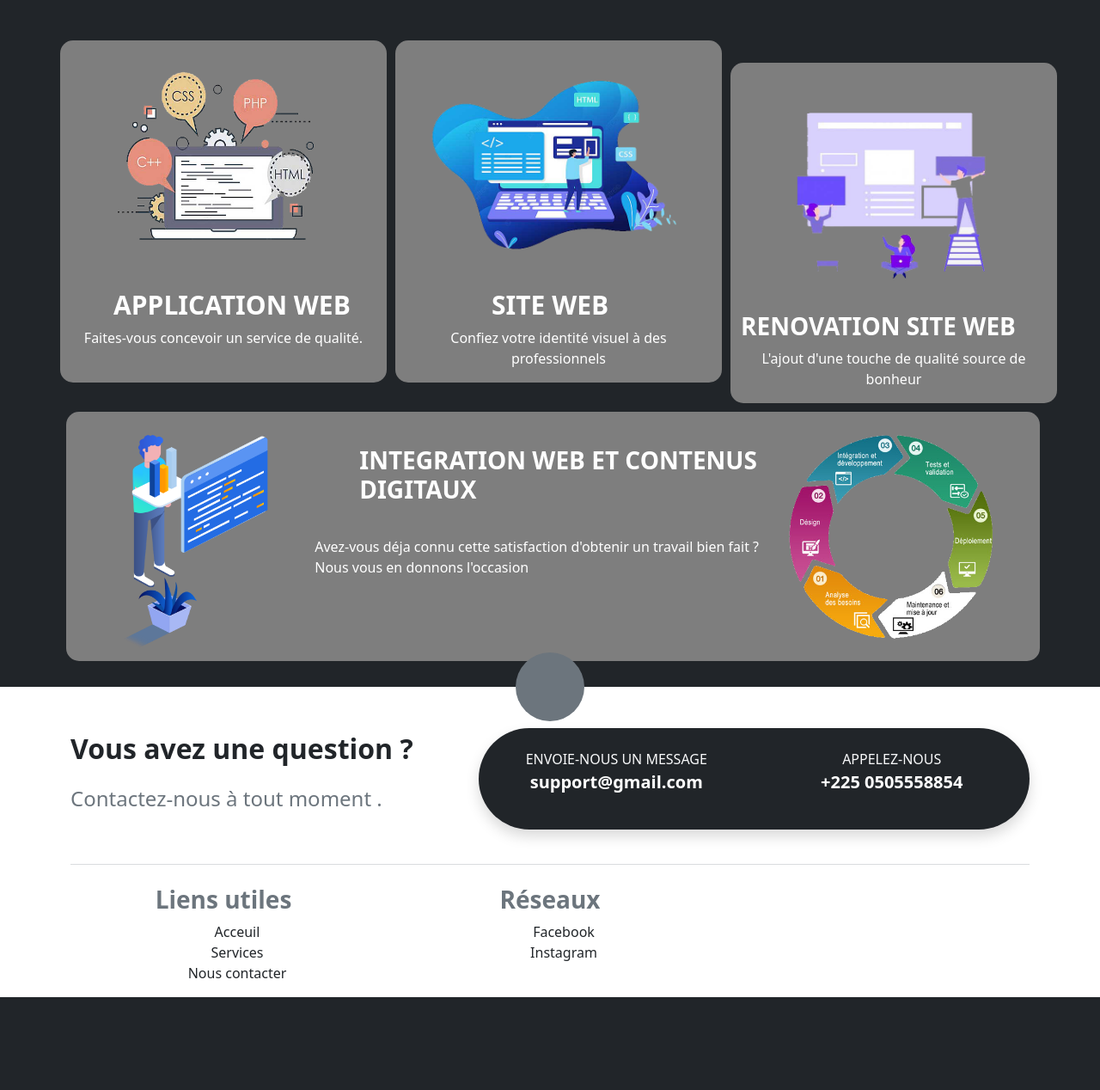
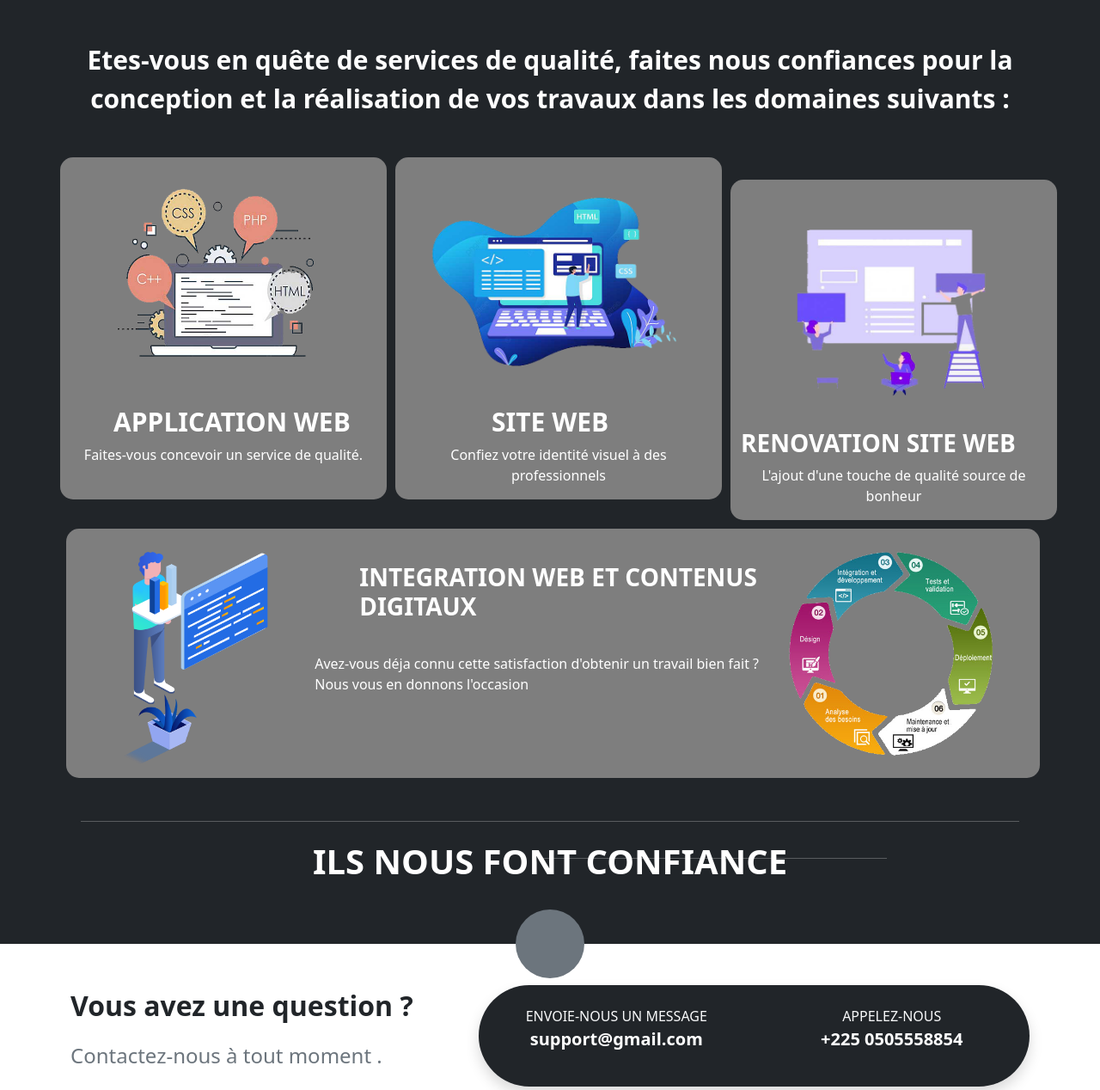
Before and after one commit to hugh-devPhp/Software-Int-Site, a website: page index.html in a window 1280 px wide. Shown: the part 574-1842 px from the top of the page at 86% size. Before the commit the page ends 1754 px from the top, so only its background shows below. Drawn offline with nearby package versions, Linux system fonts and the light colour scheme.

Commit message:
--- Auto-Git Commit ---

```diff
--- a/index.html
+++ b/index.html
@@ -85,8 +85,14 @@
       </div>
     </div>-->
 
+    <div class="container cont1">
+      <div class="row">
+        <p class="textser"><b style="color: white;">Etes-vous en quête de services de qualité, faites nous confiances pour la conception et la réalisation de vos travaux dans les domaines suivants :</b></p>
+      </div>
+    </div>
 
-  <div class="container cont1">
+  <div class="container cont2">
+
     <div class="row">
       <div class="col-lg-4 formea">
         <div class="row">
@@ -141,6 +147,23 @@
     </div>
 
   </div>
+
+  <div class="container">
+    <hr style="background-color: white;" class="hr1">
+  </div>
+
+
+  <div class="container-fluid">
+    <div class="row">
+      <p class="text-ref"><b>ILS NOUS FONT CONFIANCE </b></p>
+      <hr class="hr2">
+    </div>
+  </div>
+
+  <div class="row" style="margin-top: 20px;">
+
+  </div>
+
   </div>
 
     <!--footer end-->
--- a/src/assets/css/section.css
+++ b/src/assets/css/section.css
@@ -74,6 +74,34 @@
    .cont1{
        margin-top: 50px;
    }
+   .cont2{
+    margin-top: 30px;
+}
+   .textser{
+       text-align: center;
+       font-size: 30px;
+   }
+   .text-ref{
+    font-size: 40px;
+    color: white;
+    text-align: center;
+    }
+    .hr1{
+        margin-top: 50px;
+    }
+    .hr2{
+        background-color: white;
+        width: 400px;
+        margin-top: -50px;
+        margin-left: 550px;
+    }
+    .bouton2{
+        margin-left: 950px;
+        width: 200px;
+    }
+    .rowt{
+        margin-top: -100px;
+    }
   }
   @media (max-width: 767px){
 
```
Also changed, not shown: 1 other file.
